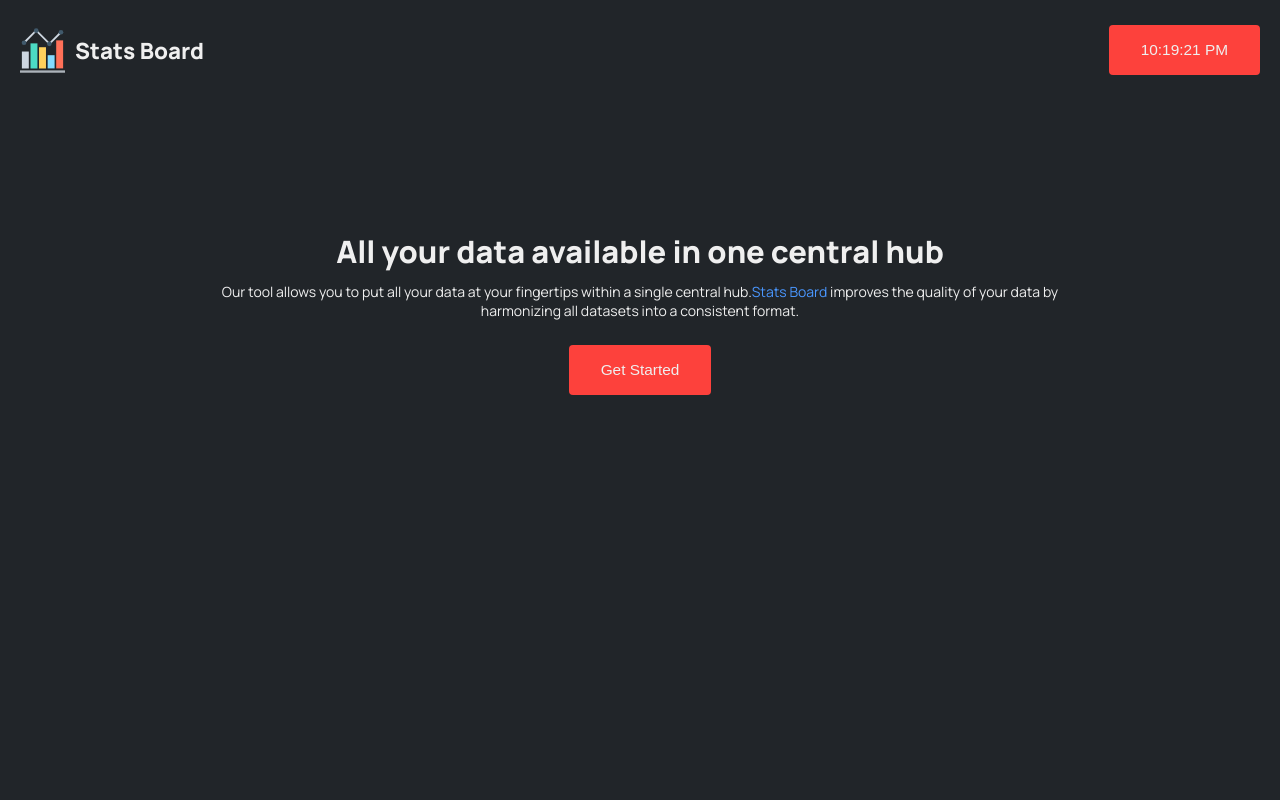
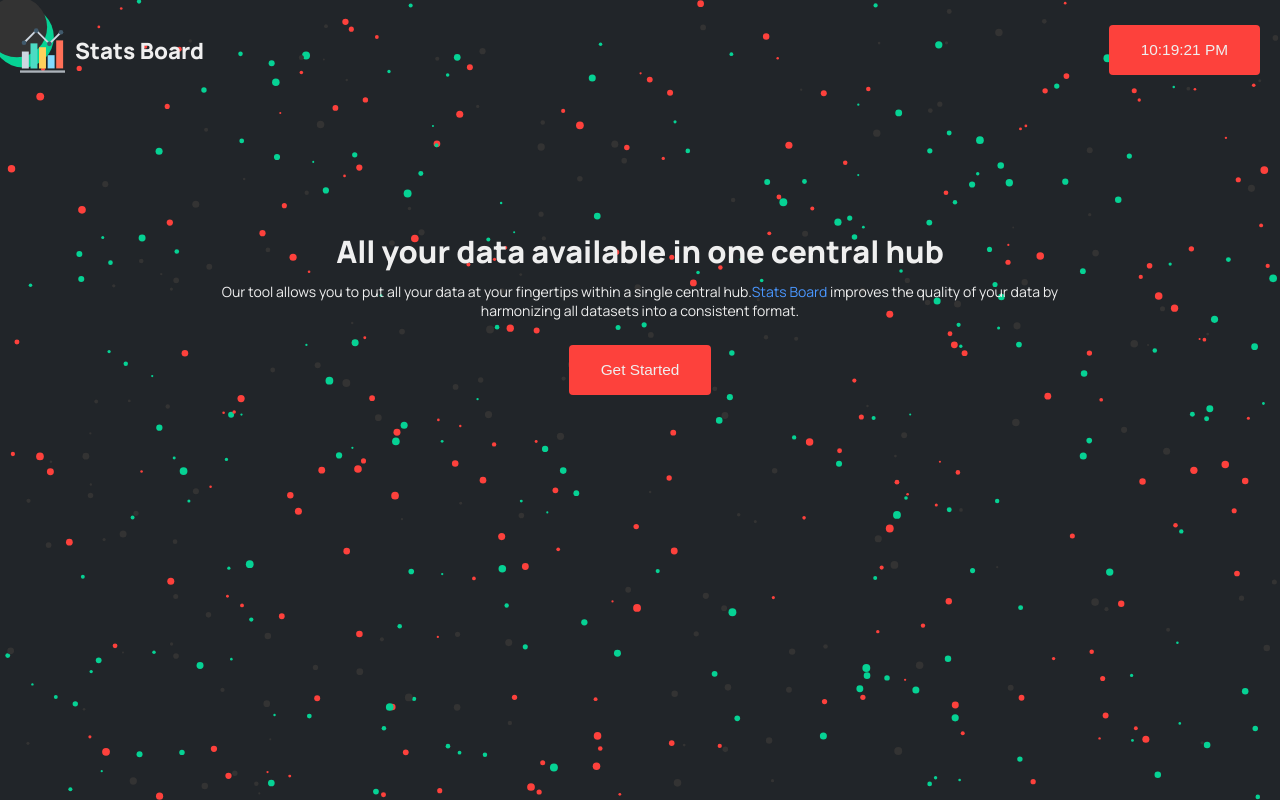
Before and after one commit to ashujainvi/stats-board, a React (Create React App) app: page / in a window 1280 px wide. Built offline with nearby package versions, Linux system fonts and the light colour scheme.

Commit message:
adding circles canvas

```diff
--- /dev/null
+++ b/src/components/Canvas/Canvas.js
@@ -0,0 +1,130 @@
+import React from 'react';
+import './Canvas.scss';
+
+class Canvas extends React.Component {
+    componentDidMount() {
+        const canvas = this.refs.heroCanvas;
+        let windowWidth = window.innerWidth;
+        let windowHeight = window.innerHeight;
+        canvas.width = windowWidth;
+        canvas.height = windowHeight;
+        const ctx = canvas.getContext("2d");
+
+        window.addEventListener('resize', () => {
+            let windowWidth = window.innerWidth;
+            let windowHeight = window.innerHeight;
+            canvas.width = windowWidth;
+            canvas.height = windowHeight;
+            initCircles();
+        });
+        let circlesArray = [];
+
+        function initCircles() {
+            circlesArray = [];
+            const numberOfCircles = 565;
+            for (let i = 0; i <= numberOfCircles; i++) {
+                // circle values for circle class
+                let radius = Math.random() * 3 + 1;
+                const data = {
+                    radius,
+                    minRadius: radius,
+                    x: getCoordinateValue('x', radius),
+                    y: getCoordinateValue('y', radius),
+                    dx: (Math.random() - 0.5) * 3,
+                    dy: (Math.random() - 0.5) * 3,
+                    ctx
+                };
+                circlesArray.push(new Circle(data));
+            }
+        }
+
+        function getCoordinateValue(coordinateType, radius) {
+            if (coordinateType === 'x') {
+                return Math.random() * (windowWidth - radius * 2) + radius;
+            } else {
+                return Math.random() * (windowHeight - radius * 2) + radius;
+            }
+        }
+
+        function animateCircles() {
+            requestAnimationFrame(animateCircles);
+            ctx.clearRect(0, 0, windowWidth, windowHeight);
+
+            circlesArray.forEach( circle => {
+                circle.update();
+            })
+        }
+
+        initCircles();
+        animateCircles();
+    }
+
+    render() {
+        return (
+            <canvas id="canvas" className="canvas" ref="heroCanvas"></canvas>
+        )
+    }
+}
+
+class Circle {
+    constructor(data) {
+        this.x = data.x;
+        this.y = data.y;
+        this.dx = data.dx;
+        this.dy = data.dy;
+        this.ctx = data.ctx;
+        this.radius = data.radius;
+        this.maxRadius = data.maxRadius || 30;
+        this.minRadius = data.minRadius || 2;
+        this.colorRange = data.colorRange || [ '#fd413c', '#06d294', '#333333'];
+        this.color = this.colorRange[Math.floor(Math.random() * this.colorRange.length)];
+        this.mouse = {
+            x: null,
+            y: null
+        }
+
+        this.addMouseListener();
+    }
+
+    draw() {
+        this.ctx.beginPath();
+        this.ctx.arc(this.x, this.y, this.radius, 0, Math.PI * 2, false);
+        this.ctx.fillStyle = this.color;
+        this.ctx.fill();
+    }
+
+    update() {
+        const windowWidth = window.innerWidth;
+        const windowHeight = window.innerHeight;
+        if (this.x + this.radius > windowWidth || this.x - this.radius < 0) {
+            this.dx = -this.dx;
+        }
+
+        if (this.y + this.radius > windowHeight || this.y - this.radius < 0) {
+            this.dy = -this.dy;
+        }
+        this.x += this.dx;
+        this.y += this.dy;
+
+        if (this.mouse.x - this.x < 50 && this.mouse.x - this.x > -50
+            && this.mouse.y - this.y < 50 && this.mouse.y -this.y > -50) {
+                if (this.radius < this.maxRadius) {
+                    this.radius += 1;
+                }
+        } else if (this.radius > this.minRadius) {
+            this.radius -= 1;
+        }
+
+        this.draw();
+    }
+
+    // mouse interactivity
+    addMouseListener() {
+        window.addEventListener('mousemove', event => {
+            this.mouse.x = event.x;
+            this.mouse.y = event.y;
+        })
+    }
+}
+
+export default Canvas;
--- /dev/null
+++ b/src/components/Canvas/Canvas.scss
@@ -0,0 +1,8 @@
+@import '../../assets/style/variables';
+
+.canvas {
+    position: absolute;
+    top: 0;
+    left: 0;
+    z-index: -1;
+}
--- a/src/components/Hero/Hero.js
+++ b/src/components/Hero/Hero.js
@@ -1,19 +1,17 @@
 import React from 'react';
 import './Hero.scss';
+import Canvas from 'components/Canvas/Canvas';
 
 class Hero extends React.Component {
-    constructor(props) {
-        super(props);
-        // this.state = {date: new Date()};
-    }
-
     render() {
         return (
             <div className="hero-container">
+                <Canvas/>
                 <h1>All your data available in one central hub</h1>
                 <p>Our tool allows you to put all your data at your fingertips within a single central hub.
-                     <span className="color-blue">Stats Board</span> improves the quality of your data by harmonizing all datasets into a consistent format.</p>
-                     <button className="button button-primary">Get Started</button>
+                     <span className="color-blue">Stats Board</span> improves the quality of your data by harmonizing all datasets into a consistent format.
+                </p>
+                <button className="button button-primary">Get Started</button>
             </div>
         )
     }
```
